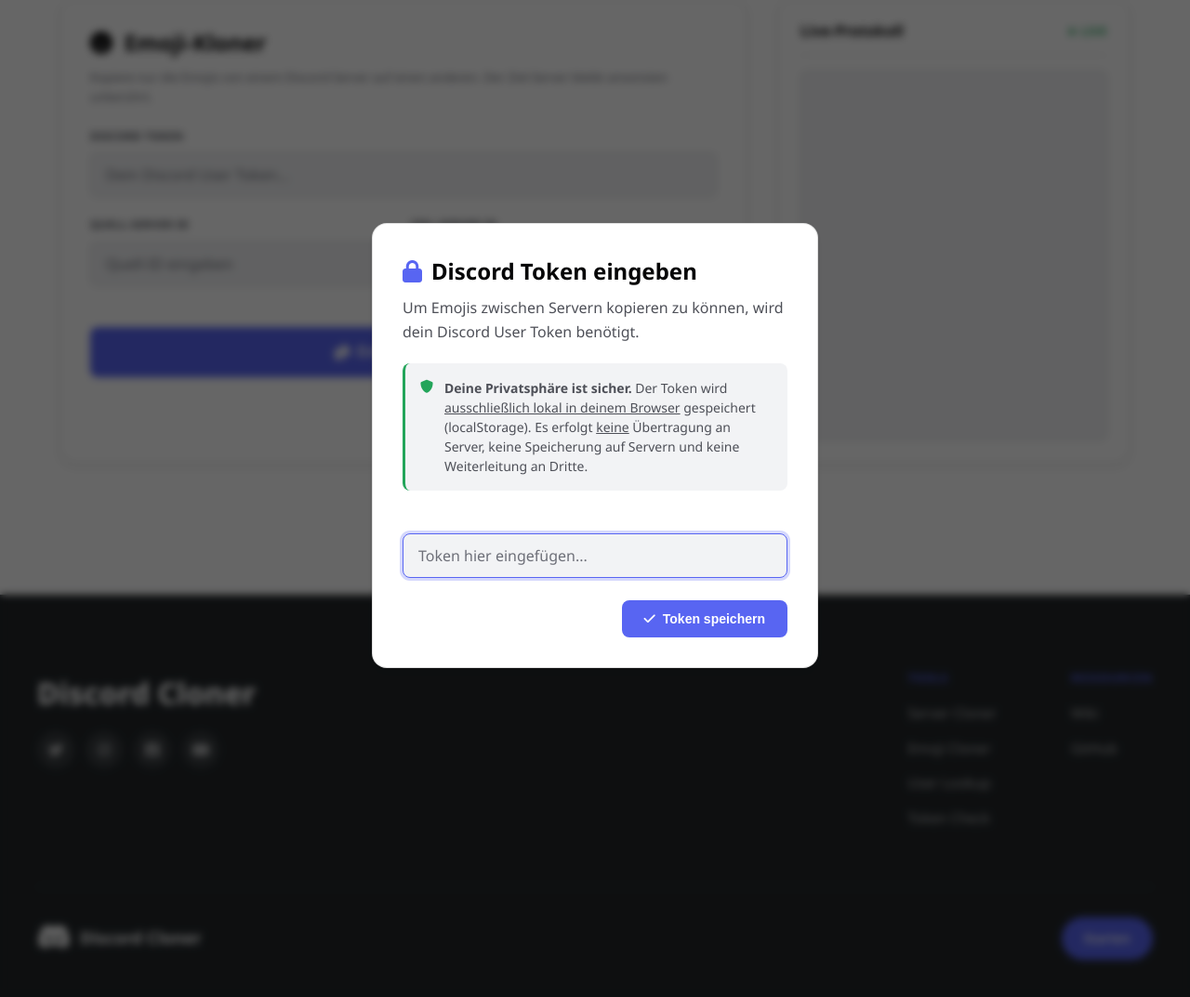
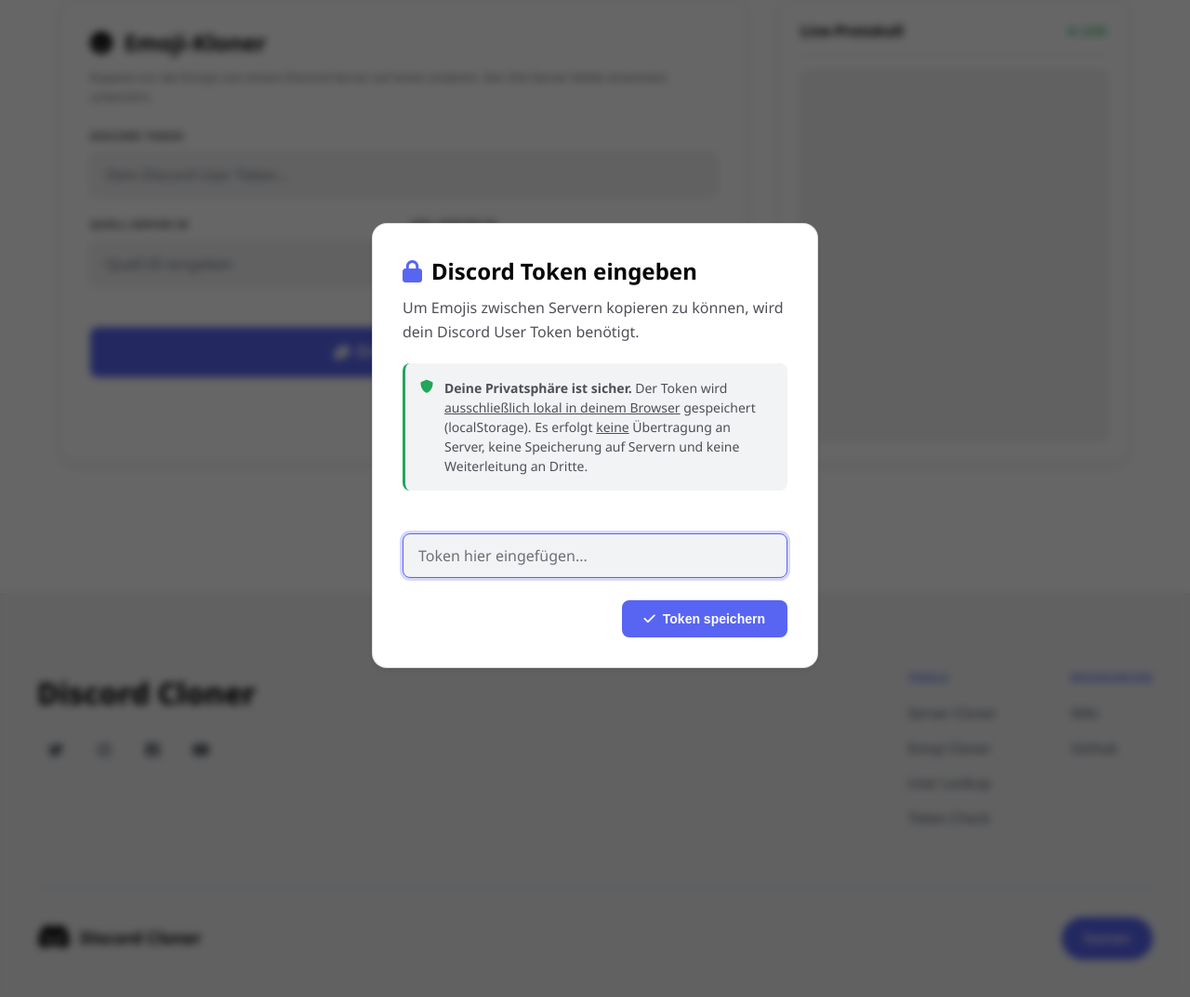
Before and after one commit to it-btk/DiscordClone, a PHP site: page /clone/emoji/index.php in a window 1280 px wide. Shown: the part 114-1187 px from the top of the page at 93% size. Run offline with PHP 8.4, Linux system fonts and the light colour scheme.

Commit message:
Design Fix

```diff
--- a/style.css
+++ b/style.css
@@ -1009,13 +979,14 @@ a {
 }
 
 /* ======================================================
-   FOOTER - Discord Style
+   FOOTER - Discord Light Style
 ====================================================== */
 .footer {
   margin-top: auto;
-  background: #23272a;
-  color: #ffffff;
+  background: var(--bg-dark);
+  color: var(--text);
   padding: 80px 32px 40px;
+  border-top: 1px solid var(--border-light);
 }
 
 .footer-container {
@@ -1033,7 +1004,7 @@ a {
 .footer-brand h2 {
   font-size: 2rem;
   font-weight: 800;
-  color: #ffffff;
+  color: var(--text);
   margin-bottom: 16px;
 }
 
@@ -1046,19 +1017,17 @@ a {
 .social-links a {
   width: 40px;
   height: 40px;
-  background: rgba(255, 255, 255, 0.1);
-  color: rgba(255, 255, 255, 0.7);
+  background: var(--bg-dark);
+  color: var(--text-muted);
   border-radius: 50%;
   display: flex;
   align-items: center;
   justify-content: center;
   font-size: 1rem;
-  transition: background-color 0.2s ease, color 0.2s ease;
 }
 
 .social-links a:hover {
-  background: var(--blurple);
-  color: #fff;
+  color: var(--blurple);
 }
 
 .footer-links {
@@ -1085,18 +1054,17 @@ a {
 }
 
 .footer-col a {
-  color: rgba(255, 255, 255, 0.7);
+  color: var(--text-muted);
   font-size: 0.9375rem;
-  transition: color 0.2s ease;
 }
 
 .footer-col a:hover {
-  color: #ffffff;
+  color: var(--blurple);
   text-decoration: underline;
 }
 
 .footer-bottom-wrapper {
-  border-top: 1px solid rgba(255, 255, 255, 0.1);
+  border-top: 1px solid var(--border-light);
   padding-top: 32px;
 }
 
@@ -1110,7 +1078,7 @@ a {
   display: flex;
   align-items: center;
   gap: 10px;
-  color: #ffffff;
+  color: var(--text);
   font-size: 1.125rem;
   font-weight: 700;
 }
```
Also changed, not shown: other parts of style.css (+0 -30 lines).
